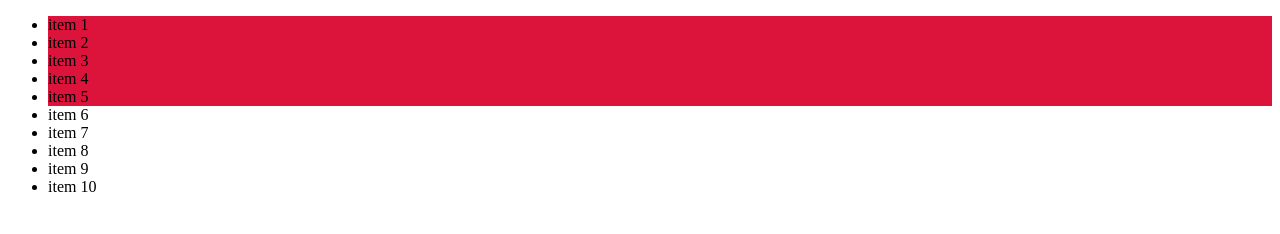
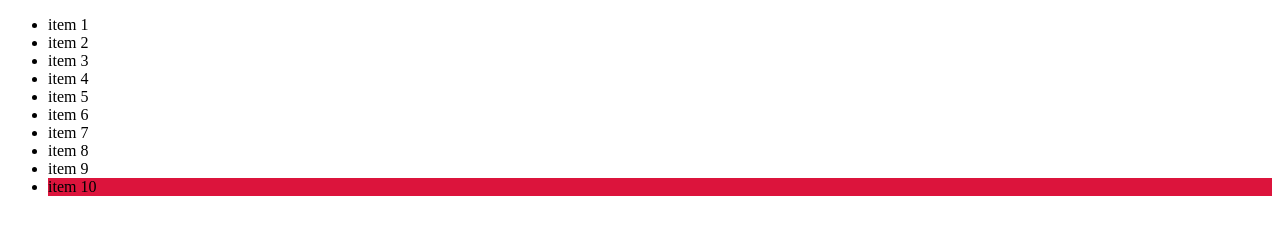
Before and after one commit to treinaweb/html-e-css-propriedades-e-seletores-avancados, a plain HTML site: page index.html in a window 1280 px wide. Drawn offline with Linux system fonts and the light colour scheme.

Commit message:
5-6 First e last child no CSS

```diff
--- a/style.css
+++ b/style.css
@@ -1,4 +1,4 @@
-ul li:nth-child(-n+5) {
+ul li:last-child {
     background-color: crimson;
 }
 
```
